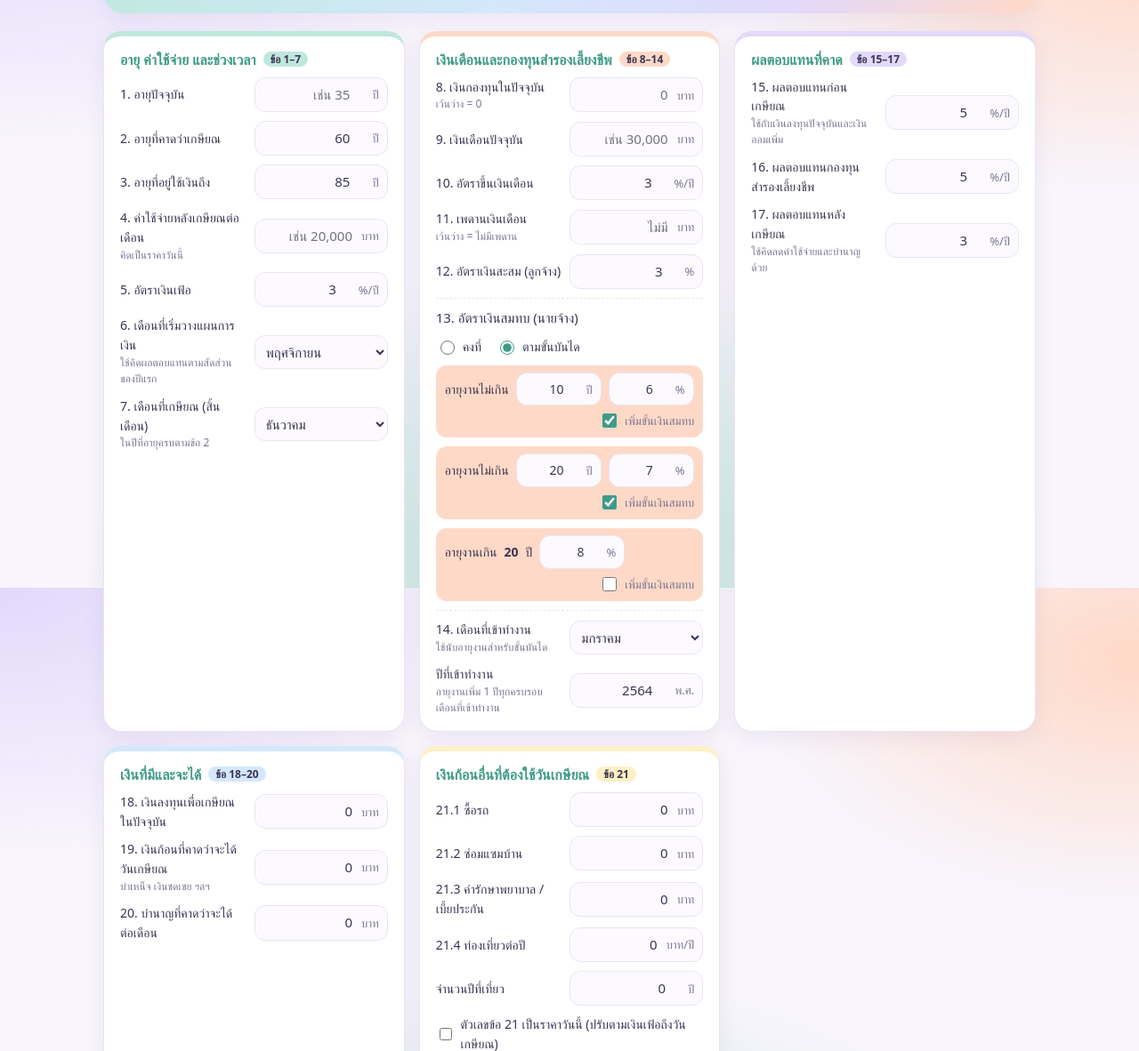
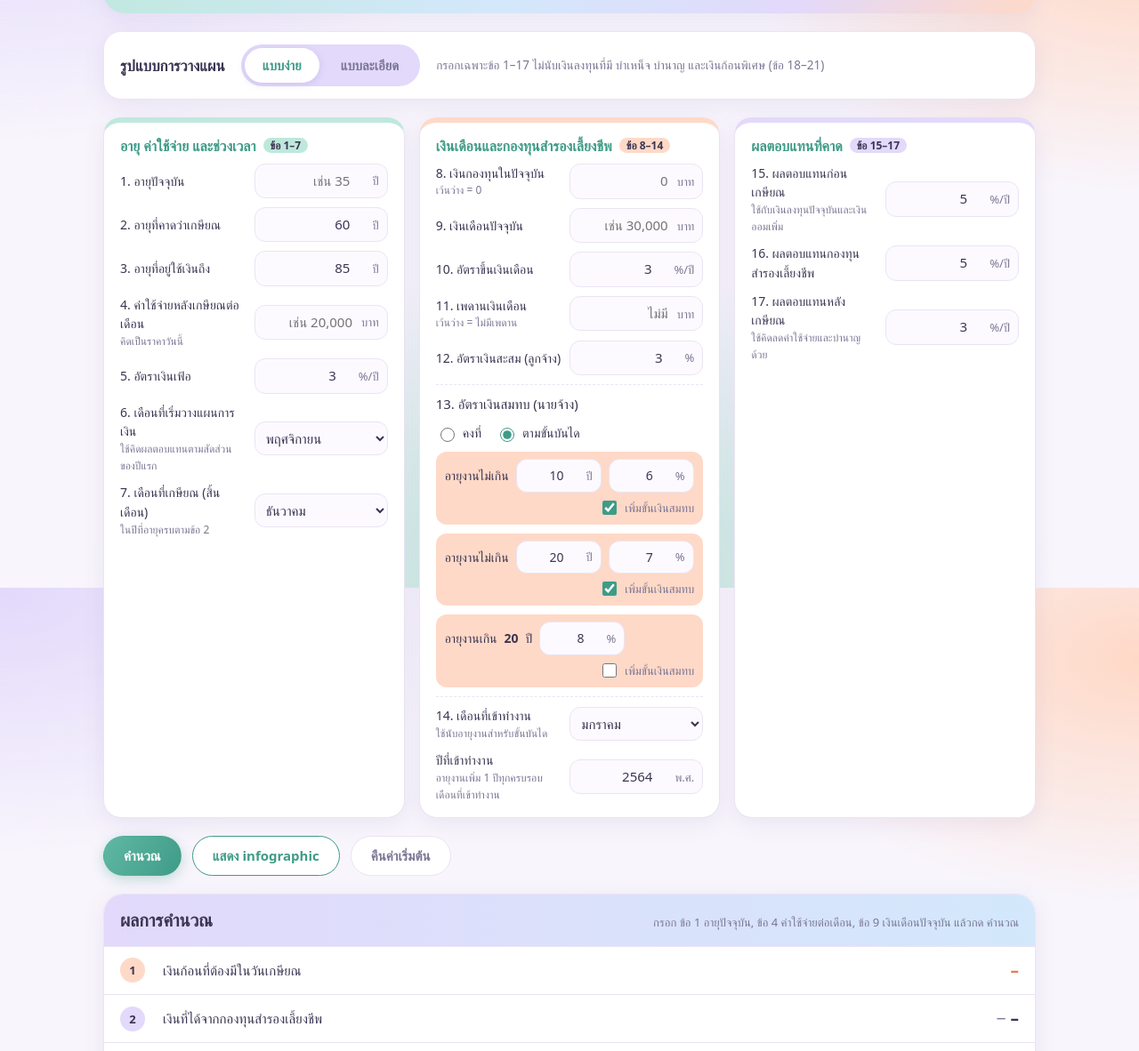
Before and after one commit to PeteUraipong/Retirement-Calculator, a plain HTML site: page index.html in a window 1280 px wide. Shown: the part 139-1321 px from the top of the page at 89% size. Drawn offline with Linux system fonts and the light colour scheme; a web font is replaced by a local one.

Commit message:
Add simple / detailed planning mode
Simple mode (default) hides items 18-21 and leaves them out of the
calculation; detailed mode keeps the full form. Offline cache v4.

Co-Authored-By: Claude Opus 5.5 <noreply@anthropic.com>
Claude-Session: https://claude.ai/code/session_01Xqw6vd9JytyNtTCyjm84QH

```diff
--- a/index.html
+++ b/index.html
@@ -62,6 +62,15 @@ input[type=radio],input[type=checkbox]{accent-color:var(--jade);width:16px;heigh
 .tier .chk{margin-left:auto;font-size:13px;color:var(--muted)}
 
 .actions{display:flex;gap:12px;flex-wrap:wrap;align-items:center}
+.mode{background:var(--surface);border-radius:20px;box-shadow:var(--shadow);border:1px solid var(--line);padding:14px 18px;display:flex;flex-wrap:wrap;align-items:center;gap:10px 18px}
+.mode h2{font-size:17px}
+.seg-ctl{display:inline-flex;background:var(--lav);border-radius:999px;padding:4px;gap:4px}
+.seg-ctl label{position:relative;cursor:pointer}
+.seg-ctl input{position:absolute;opacity:0;pointer-events:none}
+.seg-ctl span{display:block;padding:8px 20px;border-radius:999px;font-weight:600;color:var(--muted)}
+.seg-ctl input:checked + span{background:var(--surface);color:var(--jade);box-shadow:0 2px 8px rgba(120,100,170,.18)}
+.seg-ctl input:focus-visible + span{outline:2px solid var(--amber);outline-offset:2px}
+.mode p{margin:0;color:var(--muted);font-size:13.5px;flex:1 1 260px}
 button{font:inherit;cursor:pointer;border-radius:10px;padding:10px 22px;border:1px solid transparent;font-weight:600}
 button:focus-visible,input:focus-visible{outline:2px solid var(--amber);outline-offset:2px}
 .btn-main{background:var(--jade);color:#fff}
@@ -228,6 +237,15 @@ button{border-radius:999px!important}
     <p class="lede">กรอกข้อมูลด้านบน (ทุกช่องแก้ได้) แล้วกด “คำนวณ” ผลจะแสดงด้านล่าง ตัวเลขที่กรอกไว้จะถูกจำไว้ในเบราว์เซอร์นี้ ค่าที่ใส่มาให้เป็นตัวอย่าง</p>
   </header>
 
+  <section class="mode" aria-label="เลือกรูปแบบการวางแผน">
+    <h2>รูปแบบการวางแผน</h2>
+    <div class="seg-ctl" role="radiogroup">
+      <label><input type="radio" name="mode" id="modeSimple" value="simple"><span>แบบง่าย</span></label>
+      <label><input type="radio" name="mode" id="modeFull" value="full"><span>แบบละเอียด</span></label>
+    </div>
+    <p id="modeHint"></p>
+  </section>
+
   <form id="f" class="panels" autocomplete="off">
     <section class="panel">
       <h3>อายุ ค่าใช้จ่าย และช่วงเวลา <span class="tag">ข้อ 1–7</span></h3>
@@ -268,14 +286,14 @@ button{border-radius:999px!important}
       <div class="field"><label for="rPost">17. ผลตอบแทนหลังเกษียณ<small>ใช้คิดลดค่าใช้จ่ายและบำนาญด้วย</small></label><div class="inbox"><input id="rPost" type="number" step="0.1"><span class="u">%/ปี</span></div></div>
     </section>
 
-    <section class="panel">
+    <section class="panel adv">
       <h3>เงินที่มีและจะได้ <span class="tag">ข้อ 18–20</span></h3>
       <div class="field"><label for="invest0">18. เงินลงทุนเพื่อเกษียณในปัจจุบัน</label><div class="inbox"><input id="invest0" type="text" inputmode="decimal" data-money="1"><span class="u">บาท</span></div></div>
       <div class="field"><label for="lumpRet">19. เงินก้อนที่คาดว่าจะได้วันเกษียณ<small>บำเหน็จ เงินชดเชย ฯลฯ</small></label><div class="inbox"><input id="lumpRet" type="text" inputmode="decimal" data-money="1"><span class="u">บาท</span></div></div>
       <div class="field"><label for="pension">20. บำนาญที่คาดว่าจะได้ต่อเดือน</label><div class="inbox"><input id="pension" type="text" inputmode="decimal" data-money="1"><span class="u">บาท</span></div></div>
     </section>
 
-    <section class="panel">
+    <section class="panel adv">
       <h3>เงินก้อนอื่นที่ต้องใช้วันเกษียณ <span class="tag">ข้อ 21</span></h3>
       <div class="field"><label for="car">21.1 ซื้อรถ</label><div class="inbox"><input id="car" type="text" inputmode="decimal" data-money="1"><span class="u">บาท</span></div></div>
       <div class="field"><label for="house">21.2 ซ่อมแซมบ้าน</label><div class="inbox"><input id="house" type="text" inputmode="decimal" data-money="1"><span class="u">บาท</span></div></div>
@@ -333,6 +351,7 @@ const $ = id => document.getElementById(id);
 const TH_M = ["มกราคม","กุมภาพันธ์","มีนาคม","เมษายน","พฤษภาคม","มิถุนายน","กรกฎาคม","สิงหาคม","กันยายน","ตุลาคม","พฤศจิกายน","ธันวาคม"];
 DEF.startMonth = new Date().getMonth()+1;
 DEF.retMonth = 12;
+DEF.mode = "simple";
 DEF.workMonth = 1;
 let S = JSON.parse(JSON.stringify(DEF));
 try{ const raw = localStorage.getItem("retirePlanV1"); if(raw){ S = Object.assign(S, JSON.parse(raw)); } }catch(e){}
@@ -343,7 +362,16 @@ const fmtB = v => fmt(v) + " บาท";
 const fmtM = v => { const a=Math.abs(v); if(a<0.5) return "0"; if(a>=1e6) return (v/1e6).toLocaleString("th-TH",{maximumFractionDigits:2})+" ล้าน"; return fmt(v); };
 const pct = v => (+v).toLocaleString("th-TH",{maximumFractionDigits:2})+"%";
 
+function applyMode(){
+  const simple = S.mode !== "full";
+  $(simple ? "modeSimple" : "modeFull").checked = true;
+  document.querySelectorAll(".adv").forEach(el => el.hidden = simple);
+  $("modeHint").textContent = simple
+    ? "กรอกเฉพาะข้อ 1–17 ไม่นับเงินลงทุนที่มี บำเหน็จ บำนาญ และเงินก้อนพิเศษ (ข้อ 18–21)"
+    : "กรอกครบทุกข้อ รวมเงินลงทุนที่มี บำเหน็จ บำนาญ และเงินก้อนที่ต้องใช้วันเกษียณ";
+}
 function loadForm(){
+  applyMode();
   IDS.forEach(id => { const el=$(id); el.value = el.dataset.money ? moneyStr(S[id]) : S[id]; });
   $("startMonth").value = S.startMonth;
   $("retMonth").value = S.retMonth;
@@ -429,6 +457,7 @@ function compute(){
   const miss = [["age","ข้อ 1 อายุปัจจุบัน"],["exp","ข้อ 4 ค่าใช้จ่ายต่อเดือน"],["salary","ข้อ 9 เงินเดือนปัจจุบัน"]].filter(([k]) => String(S[k]??"").trim()==="").map(x=>x[1]);
   if(miss.length) return {err:"กรอก " + miss.join(", ") + " แล้วกด คำนวณ"};
   const p = {}; IDS.forEach(id => p[id]=num(S[id]));
+  if(S.mode !== "full"){ ["invest0","lumpRet","pension","car","house","med","travel","travelYears"].forEach(k => p[k]=0); }
   const inf=p.inf/100, rPre=p.rPre/100, rPvd=p.rPvd/100, rPost=p.rPost/100, g=p.salInc/100, c=p.empRate/100;
   if(p.retAge <= p.age) return {err:"อายุเกษียณต้องมากกว่าอายุปัจจุบัน"};
   if(p.lifeAge <= p.retAge) return {err:"อายุที่อยู่ใช้เงินต้องมากกว่าอายุเกษียณ"};
@@ -689,6 +718,7 @@ function renderInfo(){
 /* ---------- events ---------- */
 $("f").addEventListener("input", e => { if(e.target.dataset && e.target.dataset.money) fmtMoneyInput(e.target); if(e.target.closest("#tiers")) return; readForm(); save(); });
 $("f").addEventListener("submit", e => { e.preventDefault(); readForm(); showResults(); });
+document.querySelectorAll("input[name=mode]").forEach(r => r.addEventListener("change", () => { S.mode = $("modeFull").checked ? "full" : "simple"; save(); applyMode(); showResults(true); if(R && !$("info").hidden) renderInfo(); }));
 document.querySelectorAll("input[name=erMode]").forEach(r => r.addEventListener("change", () => { readForm(); save(); renderTiers(); }));
 $("calcBtn").addEventListener("click", () => { readForm(); save(); showResults(); $("results").scrollIntoView({behavior: matchMedia("(prefers-reduced-motion: reduce)").matches?"auto":"smooth", block:"start"}); });
 $("reqRet").addEventListener("input", e => { S.reqRet = e.target.value; save(); showResults(); });
--- a/sw.js
+++ b/sw.js
@@ -1,5 +1,5 @@
 // Offline support: keep a copy of the app; refresh it in the background when online.
-const CACHE = "retire-plan-v3";
+const CACHE = "retire-plan-v4";
 const FILES = ["./", "index.html", "manifest.webmanifest", "icon-192.png", "icon-512.png", "icon-maskable-512.png", "apple-touch-icon.png"];
 self.addEventListener("install", e => { e.waitUntil(caches.open(CACHE).then(c => c.addAll(FILES))); self.skipWaiting(); });
 self.addEventListener("activate", e => {
```
